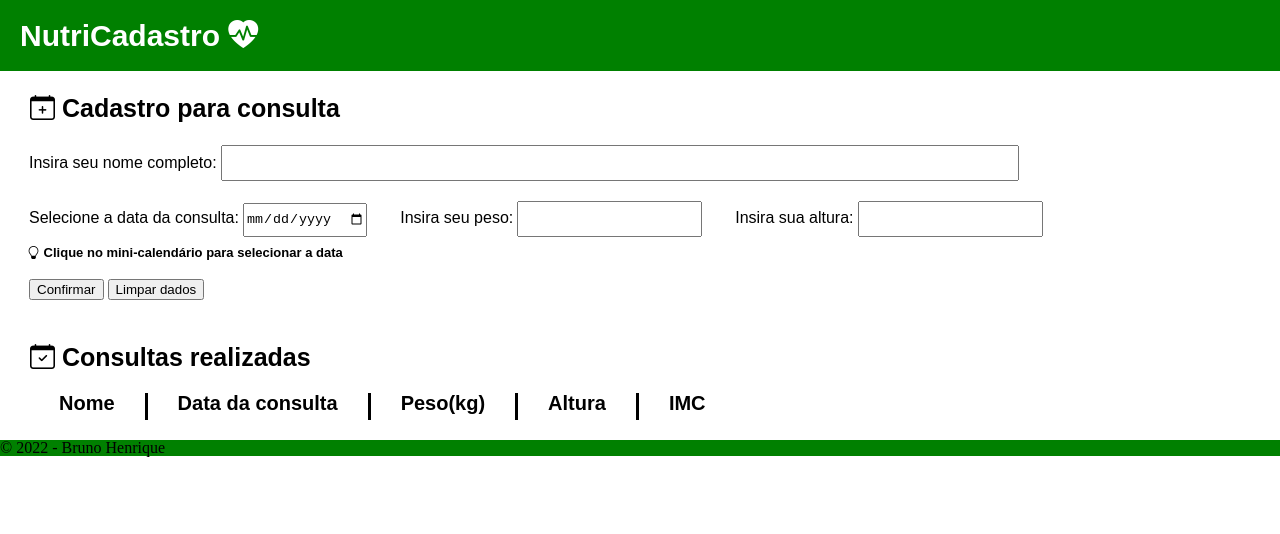
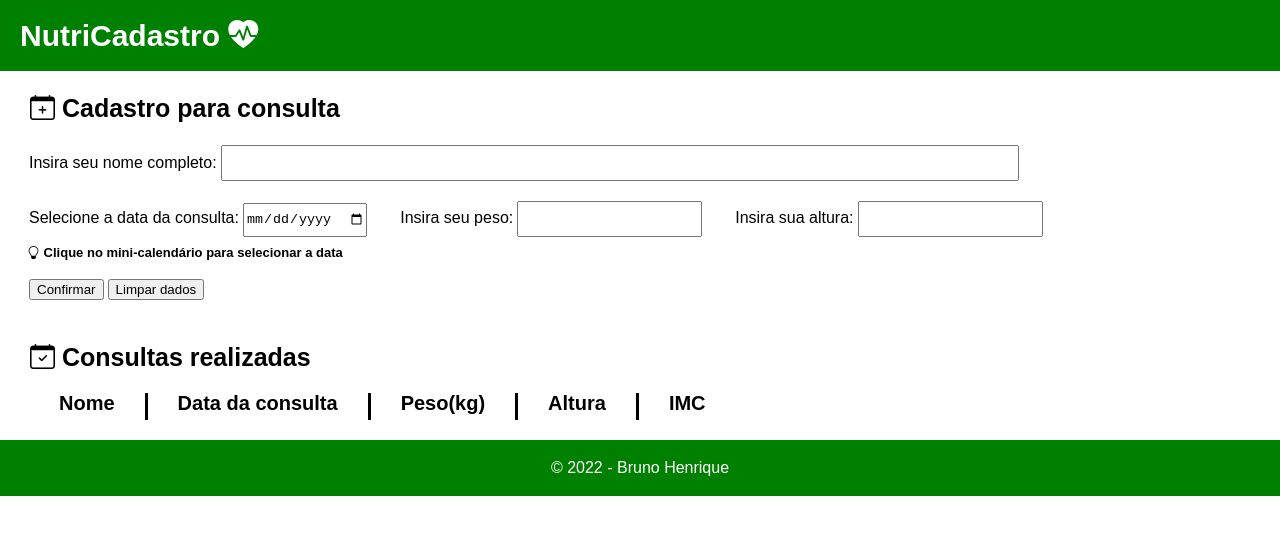
Before and after one commit to bhfsilva/Projeto-Cadastro-Nutricionista, a plain HTML site: page index.html in a window 1280 px wide. Drawn offline with nearby package versions, Linux system fonts and the light colour scheme.

Commit message:
Estilos do rodapé atualizados

```diff
--- a/style.css
+++ b/style.css
@@ -47,5 +47,9 @@
     border: solid black;
   }
   footer{
-    background-color: green;
+    background: green;
+    color: white;
+    padding: 20px;
+    font-family: Arial, Helvetica, sans-serif;
+    text-align: center;
   }
```
